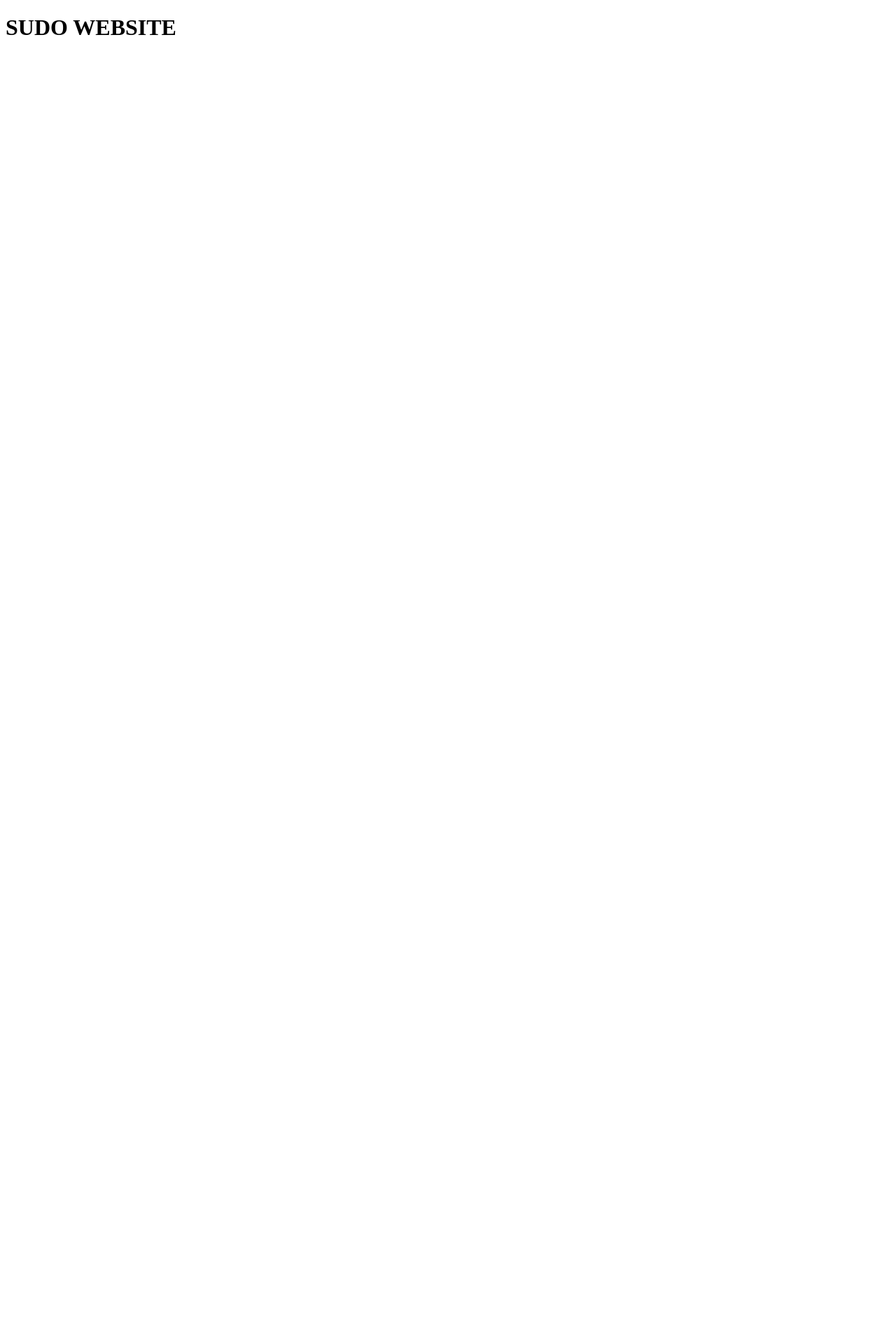
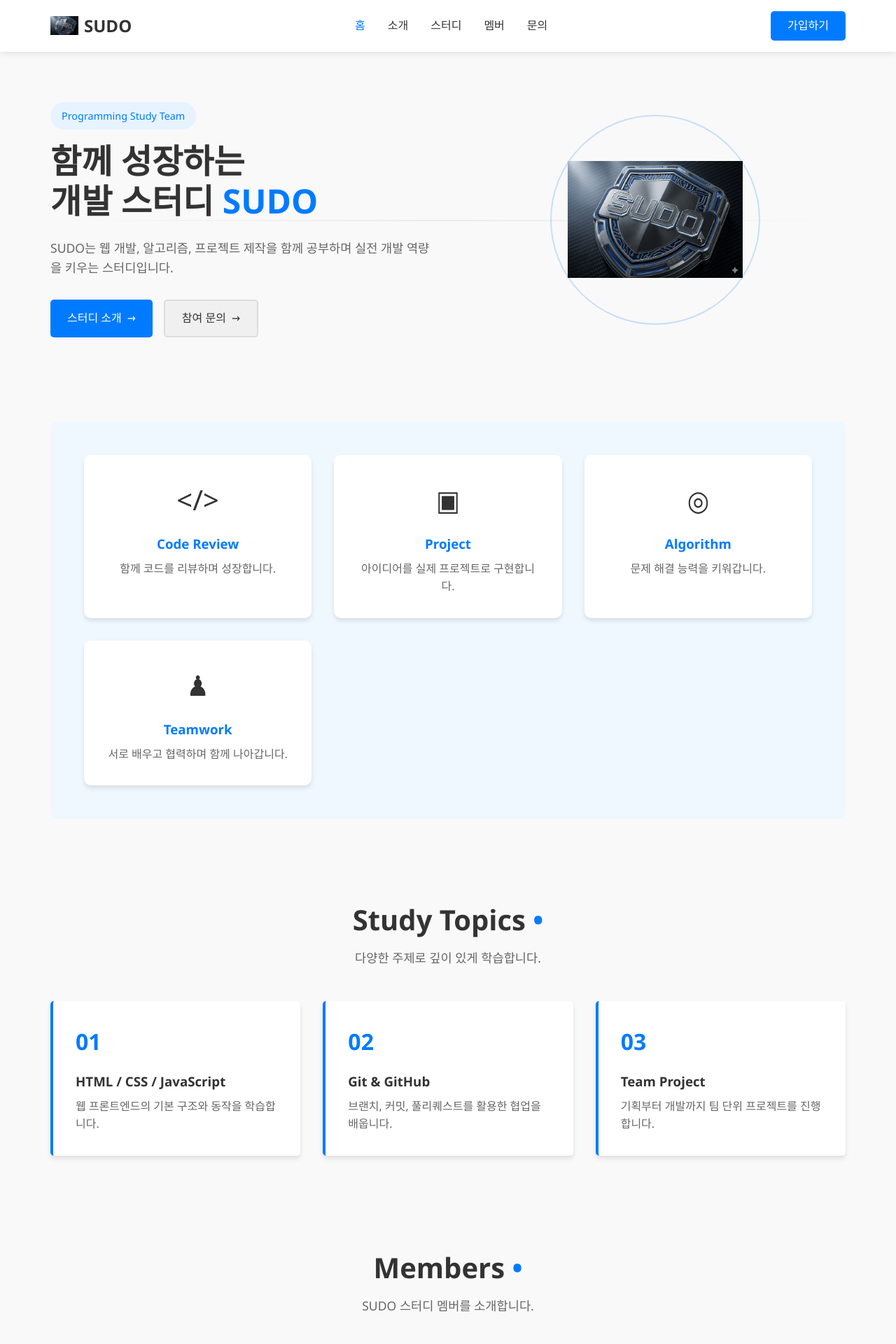
Before and after one commit to hansung-sudo/SUDO_web_team3, a Flask app: page / in a window 1280 px wide. Before the commit the part shown is almost empty. Shown: the top 1920 px of the page at 70% size. Before the commit the page ends 50 px from the top, so only its background shows below. Run offline with Flask 3, Linux system fonts and the light colour scheme.

Commit message:
first push

```diff
--- a/app.py
+++ b/app.py
@@ -1,6 +1,7 @@
 from flask import Flask, render_template
+import os
 
-app = Flask(__name__)
+app = Flask(__name__, static_folder='static', template_folder='templates')
 
 @app.route("/")
 def index():
--- a/static/style.css
+++ b/static/style.css
@@ -0,0 +1,415 @@
+* {
+  margin: 0;
+  padding: 0;
+  box-sizing: border-box;
+}
+
+body {
+  font-family: 'Segoe UI', Tahoma, Geneva, Verdana, sans-serif;
+  line-height: 1.6;
+  color: #333;
+  background-color: #f9f9f9;
+}
+
+/* Header & Navigation */
+.header {
+  background-color: #ffffff;
+  box-shadow: 0 2px 10px rgba(0, 0, 0, 0.1);
+  position: sticky;
+  top: 0;
+  z-index: 100;
+}
+
+.navbar {
+  display: flex;
+  justify-content: space-between;
+  align-items: center;
+  padding: 1rem 2rem;
+  max-width: 1200px;
+  margin: 0 auto;
+}
+
+.logo-area {
+  display: flex;
+  align-items: center;
+  gap: 0.5rem;
+  text-decoration: none;
+  color: #333;
+  font-weight: bold;
+  font-size: 1.5rem;
+}
+
+.nav-logo {
+  width: 40px;
+  height: 40px;
+  object-fit: contain;
+}
+
+.nav-menu {
+  display: flex;
+  list-style: none;
+  gap: 2rem;
+}
+
+.nav-menu a {
+  text-decoration: none;
+  color: #333;
+  transition: color 0.3s ease;
+}
+
+.nav-menu a:hover,
+.nav-menu a.active {
+  color: #007bff;
+}
+
+.join-btn {
+  padding: 0.5rem 1.5rem;
+  background-color: #007bff;
+  color: white;
+  text-decoration: none;
+  border-radius: 5px;
+  transition: background-color 0.3s ease;
+}
+
+.join-btn:hover {
+  background-color: #0056b3;
+}
+
+.menu-btn {
+  display: none;
+  background: none;
+  border: none;
+  font-size: 1.5rem;
+  cursor: pointer;
+}
+
+/* Main Content */
+main {
+  max-width: 1200px;
+  margin: 0 auto;
+  padding: 0 2rem;
+}
+
+/* Hero Section */
+.hero {
+  display: flex;
+  justify-content: space-between;
+  align-items: center;
+  gap: 3rem;
+  padding: 4rem 0;
+  min-height: 60vh;
+  position: relative;
+}
+
+.hero-bg-line {
+  position: absolute;
+  left: 0;
+  top: 50%;
+  width: 100%;
+  height: 2px;
+  background: linear-gradient(90deg, transparent, #ddd, transparent);
+  opacity: 0.5;
+}
+
+.hero-text {
+  flex: 1;
+  z-index: 2;
+}
+
+.badge {
+  display: inline-block;
+  padding: 0.5rem 1rem;
+  background-color: #e7f3ff;
+  color: #007bff;
+  border-radius: 20px;
+  font-size: 0.9rem;
+  margin-bottom: 1rem;
+}
+
+.hero h1 {
+  font-size: 3rem;
+  margin-bottom: 1.5rem;
+  line-height: 1.2;
+}
+
+.hero h1 span {
+  color: #007bff;
+}
+
+.anime-text {
+  font-size: 1.1rem;
+  color: #666;
+  margin-bottom: 2rem;
+}
+
+.hero-buttons {
+  display: flex;
+  gap: 1rem;
+}
+
+.btn {
+  padding: 0.75rem 1.5rem;
+  border: none;
+  border-radius: 5px;
+  cursor: pointer;
+  text-decoration: none;
+  display: inline-flex;
+  align-items: center;
+  gap: 0.5rem;
+  transition: all 0.3s ease;
+  font-size: 1rem;
+}
+
+.btn.primary {
+  background-color: #007bff;
+  color: white;
+}
+
+.btn.primary:hover {
+  background-color: #0056b3;
+}
+
+.btn.secondary {
+  background-color: #f0f0f0;
+  color: #333;
+  border: 2px solid #ddd;
+}
+
+.btn.secondary:hover {
+  background-color: #e0e0e0;
+}
+
+.hero-image {
+  flex: 1;
+  display: flex;
+  justify-content: center;
+  align-items: center;
+  position: relative;
+}
+
+.hologram {
+  position: absolute;
+  width: 300px;
+  height: 300px;
+  border: 2px solid #007bff;
+  border-radius: 50%;
+  opacity: 0.2;
+}
+
+#sudoLogo {
+  width: 250px;
+  height: 250px;
+  object-fit: contain;
+  z-index: 2;
+}
+
+/* Feature Section */
+.feature-section {
+  display: grid;
+  grid-template-columns: repeat(auto-fit, minmax(250px, 1fr));
+  gap: 2rem;
+  padding: 4rem 0;
+  background-color: #f0f8ff;
+  padding: 3rem;
+  border-radius: 10px;
+  margin: 3rem 0;
+}
+
+.feature-card {
+  text-align: center;
+  padding: 2rem;
+  background-color: white;
+  border-radius: 10px;
+  box-shadow: 0 4px 6px rgba(0, 0, 0, 0.1);
+}
+
+.icon {
+  font-size: 2.5rem;
+  margin-bottom: 1rem;
+}
+
+.feature-card h3 {
+  margin-bottom: 0.5rem;
+  color: #007bff;
+}
+
+.feature-card p {
+  color: #666;
+}
+
+/* Sections */
+.section {
+  padding: 4rem 0;
+}
+
+.section-title {
+  text-align: center;
+  margin-bottom: 3rem;
+}
+
+.section-title h2 {
+  font-size: 2.5rem;
+  margin-bottom: 0.5rem;
+}
+
+.section-title h2 span {
+  color: #007bff;
+}
+
+.section-title p {
+  color: #666;
+  font-size: 1.1rem;
+}
+
+/* Topic Grid */
+.topic-grid {
+  display: grid;
+  grid-template-columns: repeat(auto-fit, minmax(300px, 1fr));
+  gap: 2rem;
+}
+
+.topic-card {
+  padding: 2rem;
+  border-left: 4px solid #007bff;
+  background-color: white;
+  border-radius: 5px;
+  box-shadow: 0 4px 6px rgba(0, 0, 0, 0.1);
+}
+
+.topic-card span {
+  font-size: 2rem;
+  color: #007bff;
+  font-weight: bold;
+}
+
+.topic-card h3 {
+  margin: 1rem 0 0.5rem 0;
+}
+
+.topic-card p {
+  color: #666;
+}
+
+/* Member Grid */
+.member-grid {
+  display: grid;
+  grid-template-columns: repeat(auto-fit, minmax(200px, 1fr));
+  gap: 2rem;
+}
+
+.member-card {
+  text-align: center;
+  padding: 2rem;
+  background-color: white;
+  border-radius: 10px;
+  box-shadow: 0 4px 6px rgba(0, 0, 0, 0.1);
+}
+
+.profile {
+  width: 100px;
+  height: 100px;
+  background: linear-gradient(135deg, #007bff, #0056b3);
+  color: white;
+  border-radius: 50%;
+  display: flex;
+  align-items: center;
+  justify-content: center;
+  font-size: 2rem;
+  font-weight: bold;
+  margin: 0 auto 1rem;
+}
+
+.member-card h3 {
+  margin-bottom: 0.5rem;
+}
+
+.member-card p {
+  color: #666;
+  font-size: 0.9rem;
+}
+
+/* Contact Section */
+.contact-section {
+  background-color: #f0f8ff;
+  padding: 3rem;
+  border-radius: 10px;
+}
+
+.contact-form {
+  max-width: 500px;
+  margin: 2rem auto;
+  display: flex;
+  flex-direction: column;
+  gap: 1rem;
+}
+
+.contact-form input,
+.contact-form textarea {
+  padding: 0.75rem;
+  border: 1px solid #ddd;
+  border-radius: 5px;
+  font-family: inherit;
+  font-size: 1rem;
+}
+
+.contact-form textarea {
+  resize: vertical;
+  min-height: 150px;
+}
+
+.contact-form button {
+  width: 100%;
+}
+
+/* Footer */
+.footer {
+  background-color: #333;
+  color: white;
+  text-align: center;
+  padding: 2rem;
+  margin-top: 4rem;
+}
+
+/* Responsive */
+@media (max-width: 768px) {
+  .navbar {
+    padding: 1rem;
+  }
+
+  .nav-menu {
+    display: none;
+  }
+
+  .nav-menu.active {
+    display: flex;
+    flex-direction: column;
+    position: absolute;
+    top: 60px;
+    left: 0;
+    right: 0;
+    background-color: white;
+    box-shadow: 0 4px 6px rgba(0, 0, 0, 0.1);
+  }
+
+  .menu-btn {
+    display: block;
+  }
+
+  .hero {
+    flex-direction: column;
+    min-height: auto;
+  }
+
+  .hero h1 {
+    font-size: 2rem;
+  }
+
+  .hero-buttons {
+    flex-direction: column;
+  }
+
+  #sudoLogo {
+    width: 200px;
+    height: 200px;
+  }
+}
--- a/templates/index.html
+++ b/templates/index.html
@@ -1,10 +1,161 @@
 <!DOCTYPE html>
 <html lang="ko">
 <head>
-    <meta charset="UTF-8">
-    <title>SUDO Website</title>
+  <meta charset="UTF-8" />
+  <meta name="viewport" content="width=device-width, initial-scale=1.0" />
+  <title>SUDO Study</title>
+  <link rel="stylesheet" href="/static/style.css" />
 </head>
 <body>
-    <h1>SUDO WEBSITE</h1>
+  <header class="header">
+    <nav class="navbar">
+      <a href="#home" class="logo-area">
+        <img src="/static/assets/sudo-logo.png" alt="SUDO Logo" class="nav-logo" />
+        <span>SUDO</span>
+      </a>
+
+      <ul class="nav-menu" id="navMenu">
+        <li><a href="#home" class="active">홈</a></li>
+        <li><a href="#about">소개</a></li>
+        <li><a href="#study">스터디</a></li>
+        <li><a href="#members">멤버</a></li>
+        <li><a href="#contact">문의</a></li>
+      </ul>
+
+      <a href="#contact" class="join-btn">가입하기</a>
+
+      <button class="menu-btn" id="menuBtn">☰</button>
+    </nav>
+  </header>
+
+  <main>
+    <section id="home" class="hero">
+      <div class="hero-bg-line"></div>
+
+      <div class="hero-text">
+        <p class="badge">Programming Study Team</p>
+
+        <h1>
+          함께 성장하는<br />
+          개발 스터디 <span>SUDO</span>
+        </h1>
+
+        <p class="anime-text">
+          SUDO는 웹 개발, 알고리즘, 프로젝트 제작을 함께 공부하며
+          실전 개발 역량을 키우는 스터디입니다.
+        </p>
+
+        <div class="hero-buttons">
+          <a href="#about" class="btn primary">스터디 소개 <span>→</span></a>
+          <a href="#contact" class="btn secondary">참여 문의 <span>→</span></a>
+        </div>
+      </div>
+
+      <div class="hero-image">
+        <div class="hologram"></div>
+        <img src="/static/assets/sudo-logo.png" alt="SUDO Logo" id="sudoLogo" />
+      </div>
+    </section>
+
+    <section id="about" class="feature-section">
+      <div class="feature-card">
+        <div class="icon">&lt;/&gt;</div>
+        <h3>Code Review</h3>
+        <p>함께 코드를 리뷰하며 성장합니다.</p>
+      </div>
+
+      <div class="feature-card">
+        <div class="icon">▣</div>
+        <h3>Project</h3>
+        <p>아이디어를 실제 프로젝트로 구현합니다.</p>
+      </div>
+
+      <div class="feature-card">
+        <div class="icon">◎</div>
+        <h3>Algorithm</h3>
+        <p>문제 해결 능력을 키워갑니다.</p>
+      </div>
+
+      <div class="feature-card">
+        <div class="icon">♟</div>
+        <h3>Teamwork</h3>
+        <p>서로 배우고 협력하며 함께 나아갑니다.</p>
+      </div>
+    </section>
+
+    <section id="study" class="section">
+      <div class="section-title">
+        <h2>Study Topics <span>•</span></h2>
+        <p>다양한 주제로 깊이 있게 학습합니다.</p>
+      </div>
+
+      <div class="topic-grid">
+        <div class="topic-card">
+          <span>01</span>
+          <h3>HTML / CSS / JavaScript</h3>
+          <p>웹 프론트엔드의 기본 구조와 동작을 학습합니다.</p>
+        </div>
+
+        <div class="topic-card">
+          <span>02</span>
+          <h3>Git & GitHub</h3>
+          <p>브랜치, 커밋, 풀리퀘스트를 활용한 협업을 배웁니다.</p>
+        </div>
+
+        <div class="topic-card">
+          <span>03</span>
+          <h3>Team Project</h3>
+          <p>기획부터 개발까지 팀 단위 프로젝트를 진행합니다.</p>
+        </div>
+      </div>
+    </section>
+
+    <section id="members" class="section">
+      <div class="section-title">
+        <h2>Members <span>•</span></h2>
+        <p>SUDO 스터디 멤버를 소개합니다.</p>
+      </div>
+
+      <div class="member-grid">
+        <div class="member-card">
+          <div class="profile">Y</div>
+          <h3>Yang</h3>
+          <p>Frontend / Project Lead</p>
+        </div>
+
+        <div class="member-card">
+          <div class="profile">S</div>
+          <h3>Study Member</h3>
+          <p>Backend / Algorithm</p>
+        </div>
+
+        <div class="member-card">
+          <div class="profile">D</div>
+          <h3>Developer</h3>
+          <p>Web / Design</p>
+        </div>
+      </div>
+    </section>
+
+    <section id="contact" class="section contact-section">
+      <div class="section-title">
+        <h2>Join SUDO <span>•</span></h2>
+        <p>함께 공부하고 프로젝트를 만들고 싶다면 문의해보세요.</p>
+      </div>
+
+      <form class="contact-form">
+        <input type="text" placeholder="이름" required />
+        <input type="email" placeholder="이메일" required />
+        <textarea placeholder="문의 내용을 입력하세요" required></textarea>
+        <button type="submit" class="btn primary">문의 보내기</button>
+      </form>
+    </section>
+  </main>
+
+  <footer class="footer">
+    <p>© 2026 SUDO Study. All rights reserved.</p>
+  </footer>
+
+  <script type="module" src="/static/script.js"></script>
 </body>
 </html>
```
Also changed, not shown: static/assets/sudo-logo.png (added).
